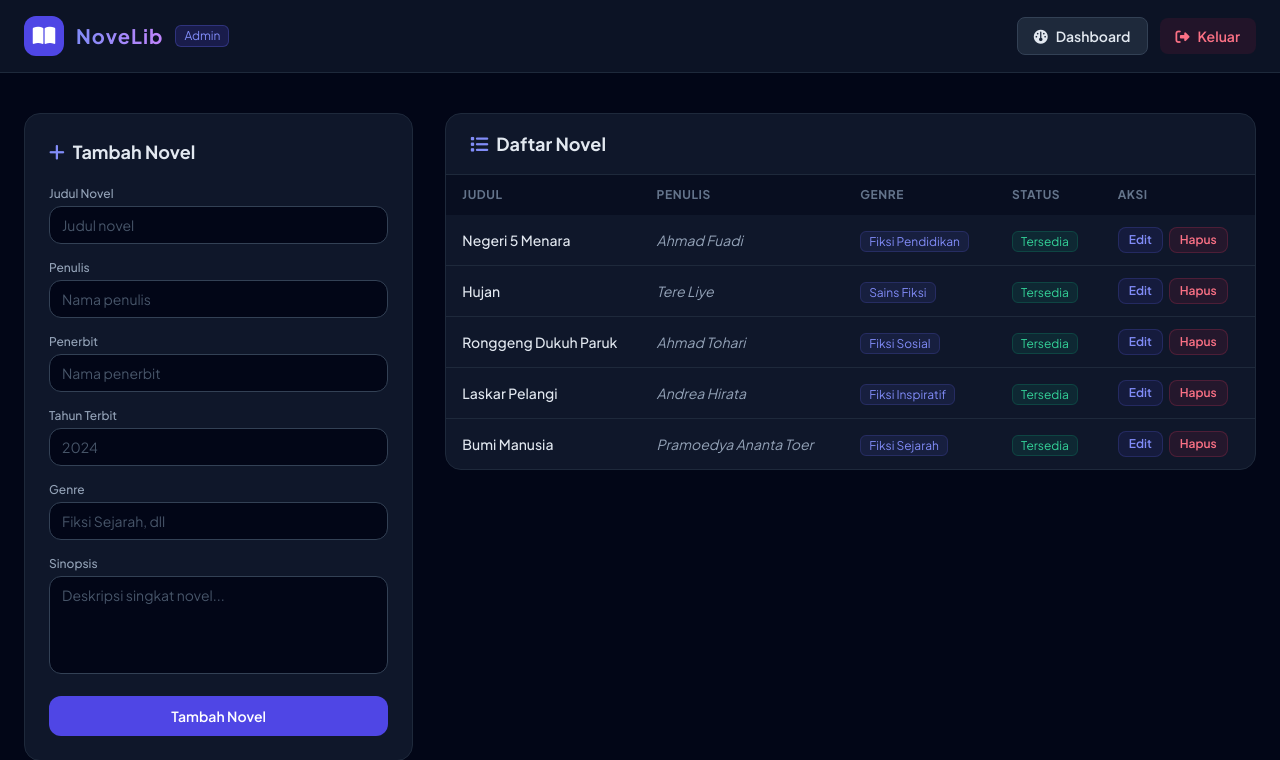
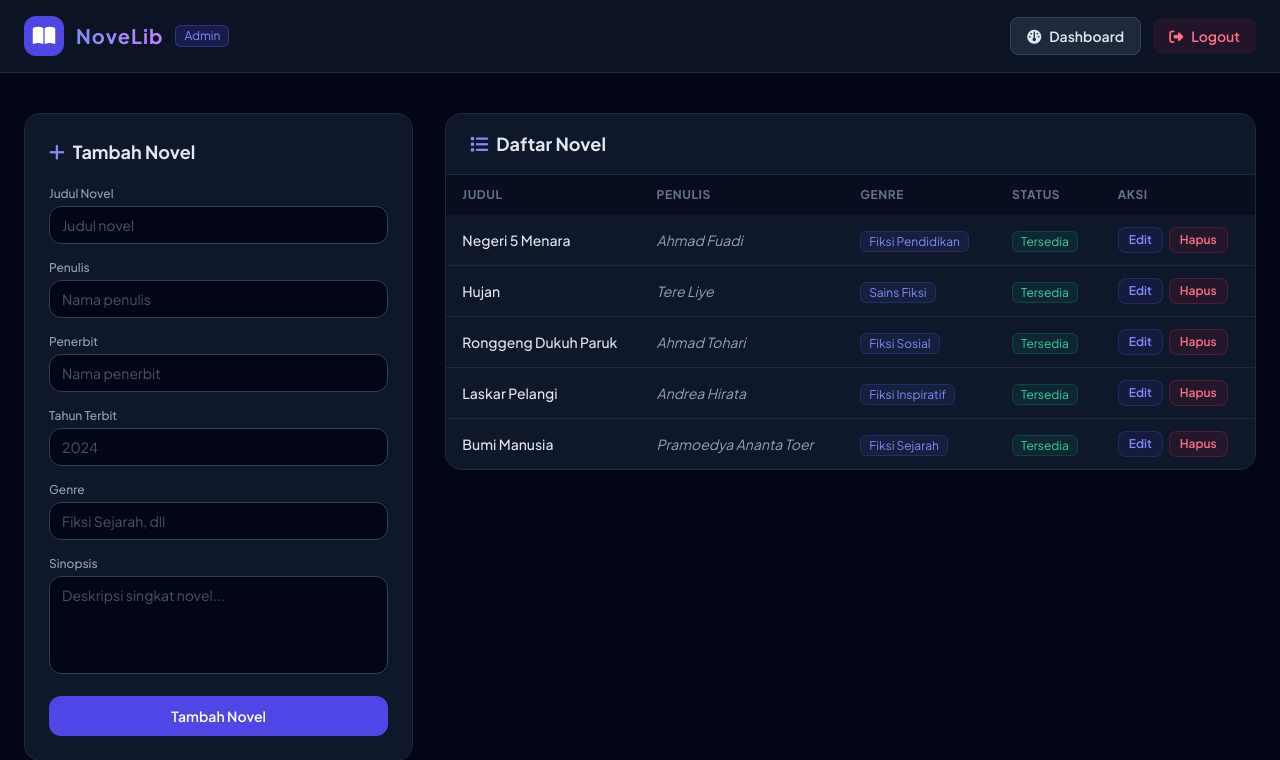
Before and after one commit to CitaAmlyya/UAS_2388010006, a PHP site: page /admin/novels.php in a window 1280 px wide. Shown: the top 760 px of the page. Run offline with PHP 8.4, Linux system fonts and the light colour scheme; a user stored in the database is signed in; data comes from the database, SQL or seed files in the repository; data that the repository does not hold is empty; some libraries are stand-ins or nearby versions.

Commit message:
update buten

```diff
--- a/Web_Statis/index.html
+++ b/Web_Statis/index.html
@@ -217,7 +217,7 @@
         footer {
             text-align: center;
             padding: 32px;
-            color: #475569;
+            color: #ffbaee;
             font-size: 0.8rem;
             border-top: 1px solid #1e293b;
         }
--- a/Web_dinamis/admin/novels.php
+++ b/Web_dinamis/admin/novels.php
@@ -112,7 +112,7 @@ if (isset($_GET['success']) && array_key_exists($_GET['success'], $sukses_msg))
                     <i class="fa-solid fa-gauge mr-2"></i>Dashboard
                 </a>
                 <a href="../logout.php" class="px-4 py-2 bg-rose-600/10 hover:bg-rose-600 text-rose-400 hover:text-white rounded-lg text-sm font-semibold transition-all">
-                    <i class="fa-solid fa-right-from-bracket mr-2"></i>Keluar
+                    <i class="fa-solid fa-right-from-bracket mr-2"></i>Logout
                 </a>
             </div>
         </div>
```
